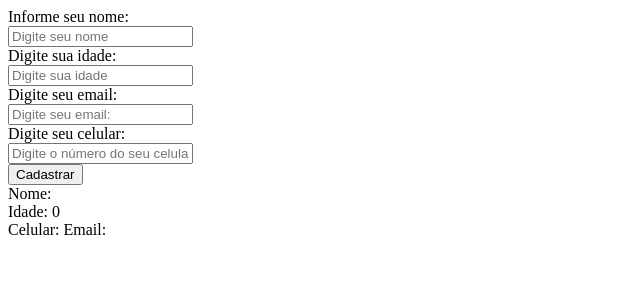
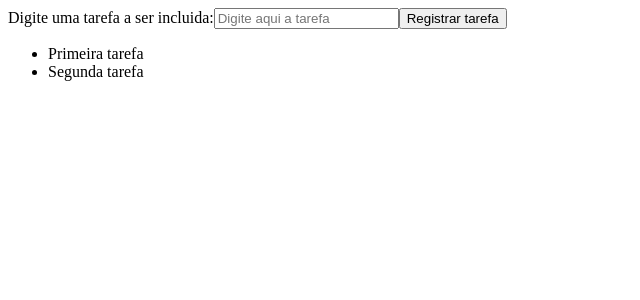
Before and after one commit to ricksantosdev/Next_React, a React (Create React App) app: page / in a window 1280 px wide. Shown: the top 300 px of the page, without its empty margins (0-640 px from the left). Built offline with nearby package versions, Linux system fonts and the light colour scheme.

Commit message:
trabalhando com apis

```diff
--- /dev/null
+++ b/src/components/CadastroTarefas.js
@@ -0,0 +1,67 @@
+import { useState, useEffect } from "react";
+
+function CadastroTarefas(){
+
+const [input, setInput] = useState('');
+const[tarefas, setTarefas] = useState([
+    'Primeira tarefa',
+    'Segunda tarefa'
+]);
+
+useEffect(() => {
+    const tarefasStorage = localStorage.getItem('@tarefas');
+    if(localStorage){
+        setTarefas(JSON.parse(tarefasStorage));
+    }
+
+},[])
+
+
+
+//Comentário no código
+//cada vez que ele adicionar item na lista ele salvara no localstorage...hook useEffect garante isto
+useEffect(() => {
+    localStorage.setItem('@tarefas',JSON.stringify(tarefas));
+}, [tarefas]);
+
+
+return(
+
+    <form onSubmit={HandleSubmit}>
+        <div>
+            <span> Digite uma tarefa a ser incluida:</span>
+            <input type="text"
+              onChange={(e) => setInput(e.target.value)}
+              placeholder="Digite aqui a tarefa"
+            />
+            <button type="submit">
+                Registrar tarefa
+            </button>
+        </div>
+        <div>
+            <ul>
+                {tarefas.map( tarefa => (
+                    <li key={tarefa}> {tarefa} </li>)
+                )}
+
+            </ul>
+
+        </div>
+    </form>
+
+);
+
+
+function HandleSubmit(e){
+    e.preventDefault();
+
+    setTarefas([...tarefas, input]);
+    setInput('');
+
+}
+
+
+}
+
+
+export default CadastroTarefas;
--- /dev/null
+++ b/src/components/style.css
@@ -0,0 +1,24 @@
+.container{
+    display: flex;
+    flex-direction: column;
+    width: 100%;
+    justify-content: center;
+    align-items: center;
+}
+
+header{
+    display: flex;
+    justify-content: center;
+    align-items: center;
+    font-size: 35px;
+    height: 60px;
+    background-color: blue;
+    color: white;
+    width: 100%;
+}
+
+body{
+    margin: 0;
+    padding: 0;
+    box-sizing: border-box;
+}
--- a/src/index.js
+++ b/src/index.js
@@ -3,11 +3,12 @@ import ReactDOM from 'react-dom/client';
 import App from './App';
 import Imc from './components/Imc';
 import CadastroUsuario from './components/CadastroUsuario';
+import CadastroTarefas from './components/CadastroTarefas';
 
 
 const root = ReactDOM.createRoot(document.getElementById('root'));
 root.render(
   <React.StrictMode>
-    <CadastroUsuario />
+    <CadastroTarefas />
   </React.StrictMode>
 );
```
Also changed, not shown: src/components/RequisicaoHttp.js (added, +41 -0 lines).
